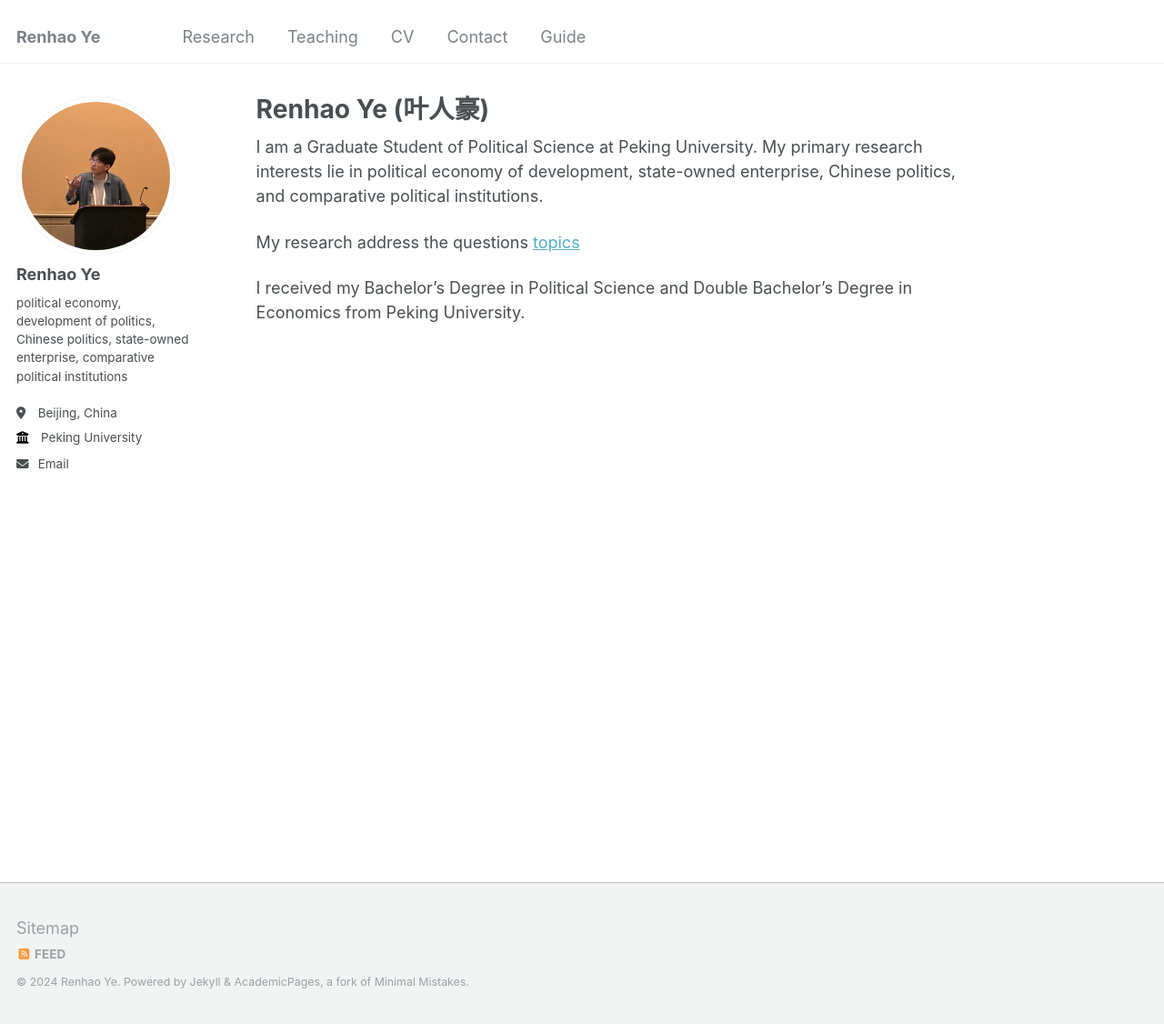
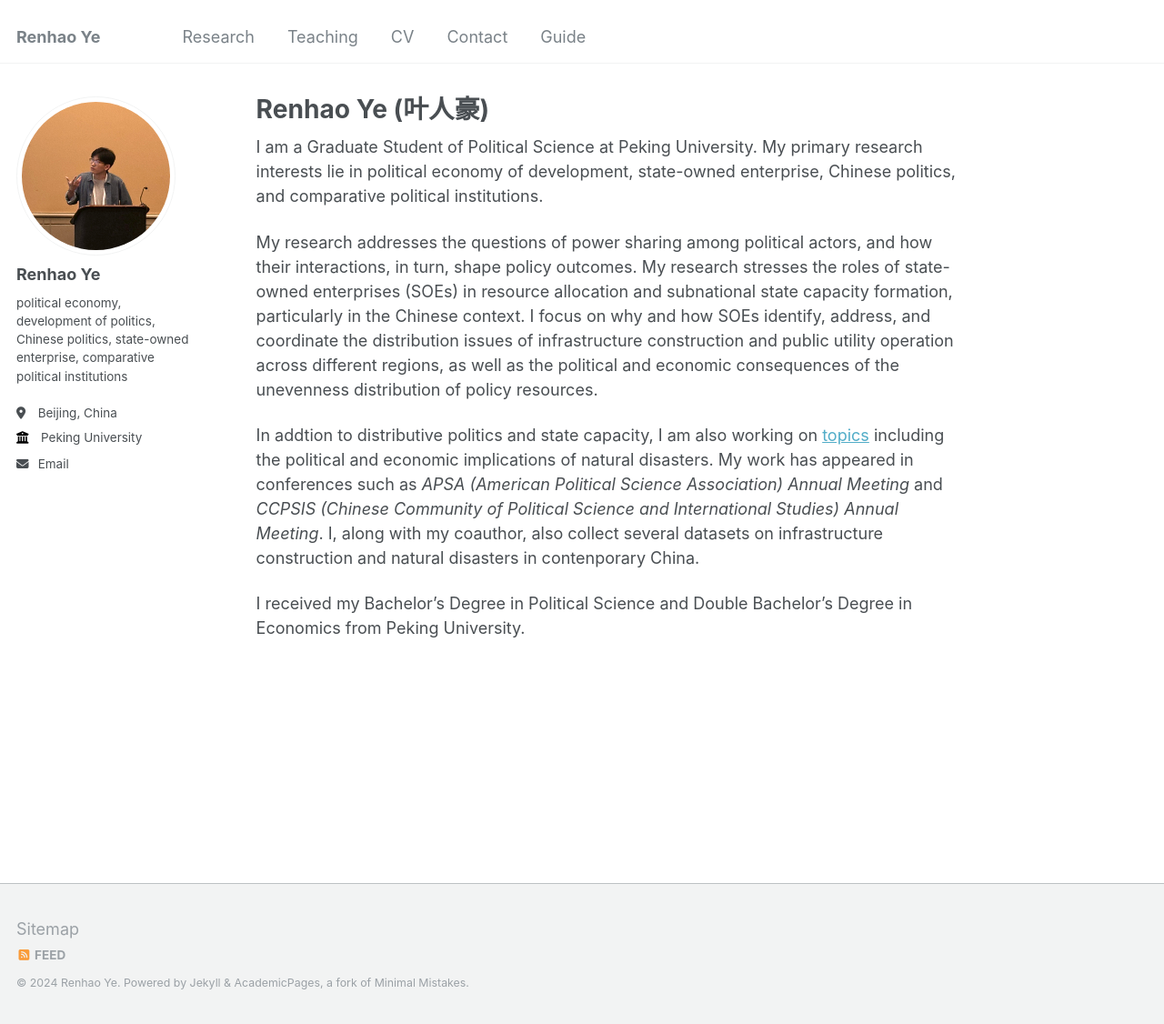
Before and after one commit to thenhow-ye/thenhow-ye.github.io, a Jekyll site: the page built from _pages/about.md, in a window 1280 px wide and 1126 px high. Shown: the whole window at 91% size. Built offline with Jekyll 4.4.1, drawn with Linux system fonts in a browser that asks for light colours.

Commit message:
Update about.md

```diff
--- a/_pages/about.md
+++ b/_pages/about.md
@@ -9,8 +9,8 @@ redirect_from:
 
 I am a Graduate Student of Political Science at Peking University. My primary research interests lie in political economy of development, state-owned enterprise, Chinese politics, and comparative political institutions.
 
-My research address the questions
-[topics](http://thenhow-ye.github.io/publications/)
+My research addresses the questions of power sharing among political actors, and how their interactions, in turn, shape policy outcomes. My research stresses the roles of state-owned enterprises (SOEs) in resource allocation and subnational state capacity formation, particularly in the Chinese context. I focus on why and how SOEs identify, address, and coordinate the distribution issues of infrastructure construction and public utility operation across different regions, as well as the political and economic consequences of the unevenness distribution of policy resources.
 
+In addtion to distributive politics and state capacity, I am also working on [topics](http://thenhow-ye.github.io/publications/) including the political and economic implications of natural disasters. My work has appeared in conferences such as _APSA (American Political Science Association) Annual Meeting_ and _CCPSIS (Chinese Community of Political Science and International Studies) Annual Meeting_. I, along with my coauthor, also collect several datasets on infrastructure construction and natural disasters in contenporary China.
 
 I received my Bachelor's Degree in Political Science and Double Bachelor's Degree in Economics from Peking University.
```
